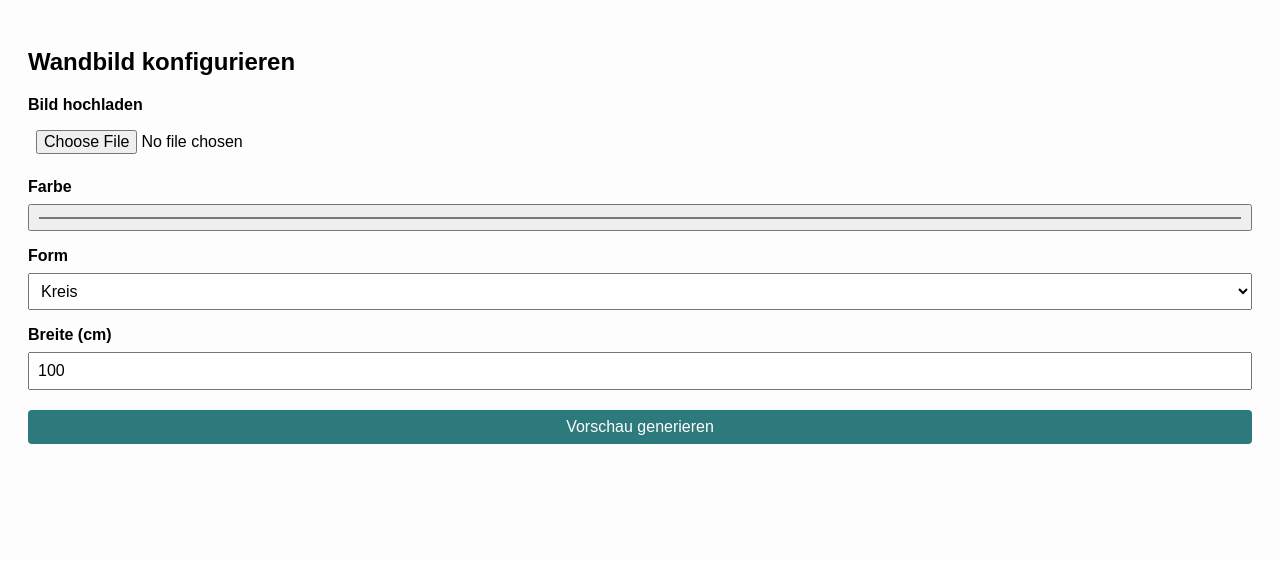
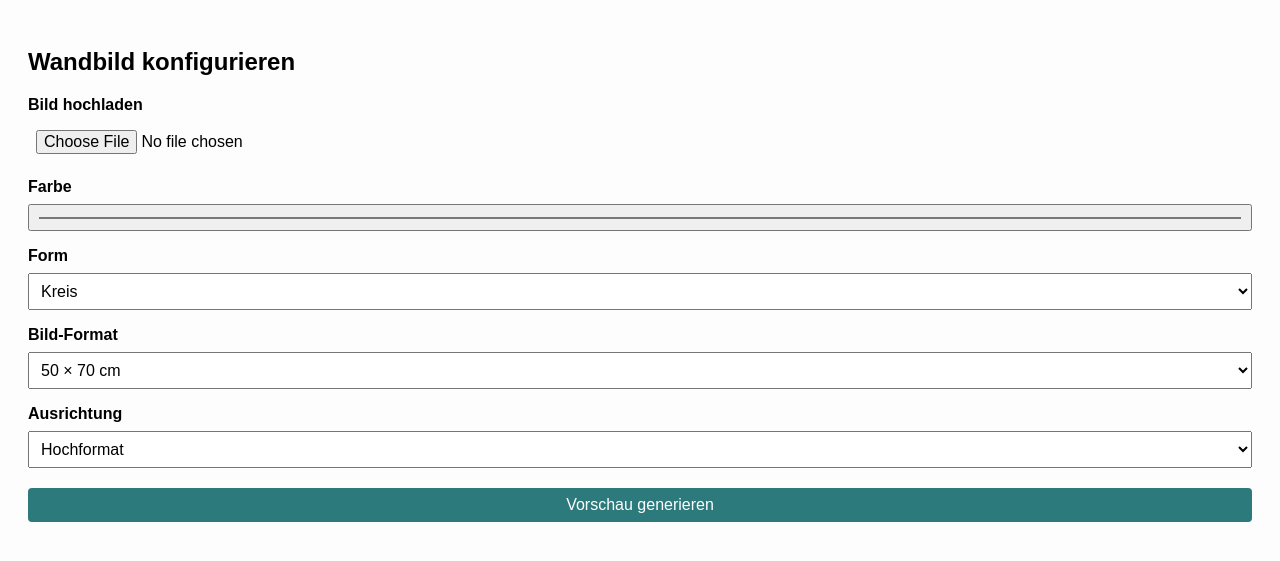
Before and after one commit to okanoeztuerk/metallsilhouette-generator, a Flask app: page /widget in a window 1280 px wide. Shown: the top 561 px of the page. Run offline with Flask 3, Linux system fonts and the light colour scheme.

Commit message:
option format

```diff
--- a/app.py
+++ b/app.py
@@ -266,60 +266,95 @@ def process_image(input_path: str, base_dir: str, width_cm: float, color: str, s
 @app.route("/api/generate-shopify", methods=["POST"])
 def generate_shopify():
     try:
-        # 1) Parameter auslesen
-        width_cm   = float(request.form["width_cm"])
-        color      = request.form["color"]
-        shape_type = request.form["shape"]
+        # --- 1) Felder auslesen ---
+        file        = request.files.get("image")
+        fmt         = request.form["format"]            # z.B. "50x70"
+        orientation = request.form.get("orientation", "portrait")
+        color       = request.form["color"]
+        shape_type  = request.form["shape"]
 
-        # 2) Neue UUID und Verzeichnis anlegen
+        if not file:
+            return jsonify({"error": "Kein Bild hochgeladen"}), 400
+
+        # --- 2) Format → cm-Werte ---
+        fmt_map = {
+            "50x70":   (50, 70),
+            "70x100":  (70, 100),
+            "100x140": (100, 140)
+        }
+        if fmt not in fmt_map:
+            return jsonify({"error": f"Unbekanntes Format {fmt}"}), 400
+
+        w_cm, h_cm = fmt_map[fmt]
+        if orientation == "landscape":
+            w_cm, h_cm = h_cm, w_cm
+
+        # --- 3) UUID-Ordner anlegen ---
         image_uid = str(uuid.uuid4())
-        # static/generated liegt bereits in deinem Projekt
-
-        # Erstelle nur den neuen ImageUID-Unterordner unter dem echten STATIC_DIR/generated
-        generated_parent = os.path.join(STATIC_DIR, "generated")
+        generated_parent = os.path.join(app.static_folder, "generated")
         os.makedirs(generated_parent, exist_ok=True)
-
         base_dir = os.path.join(generated_parent, image_uid)
         os.makedirs(base_dir, exist_ok=True)
 
-        # 3) Eingabebild speichern
-        file = request.files.get("image")
-        if not file:
-            return jsonify({"error": "Kein Bild hochgeladen"}), 400
+        # --- 4) Input speichern ---
         input_path = os.path.join(base_dir, "input.jpg")
         file.save(input_path)
 
-        # 4) Prüfe, ob background.jpg existiert
-        bg_path = os.path.join("static", "background.jpg")
-        if not os.path.isfile(bg_path):
-            return jsonify({"error": "Hintergrundbild static/background.jpg fehlt"}), 500
+        # --- 5) Eingangsbild zentriert auf Seitenverhältnis cropen ---
+        img = Image.open(input_path)
+        orig_w, orig_h = img.size
+        target_ratio = h_cm / w_cm
+        orig_ratio   = orig_h / orig_w
 
-        # 5) Bildverarbeitung (PNG, SVG, Vorschau) aufrufen
-        paths = process_image(input_path, base_dir, width_cm, color, shape_type)
+        if orig_ratio > target_ratio:
+            # Bild zu „hoch“ → Höhe reduzieren (oben/unten)
+            new_h = int(target_ratio * orig_w)
+            top   = (orig_h - new_h) // 2
+            img   = img.crop((0, top, orig_w, top + new_h))
+        else:
+            # Bild zu „breit“ → Breite reduzieren (links/rechts)
+            new_w = int(orig_h / target_ratio)
+            left  = (orig_w - new_w) // 2
+            img   = img.crop((left, 0, left + new_w, orig_h))
 
-        # 6) Absolute URLs zusammensetzen und zurückgeben
-        base_url = request.url_root.rstrip("/")
-        # Am Ende:
+        # Optional: als 512px-Basis resizen (wie process_image erwartet)
+        # img = img.resize((512, int(512 * target_ratio)), Image.LANCZOS)
+
+        img.save(input_path)
+
+        # --- 6) Prozessieren (PNG, SVG, Preview) ---
+        paths = process_image(
+            input_path,
+            base_dir,
+            width_cm=w_cm,
+            color=color,
+            shape_type=shape_type
+        )
+
+        # --- 7) URLs zurückgeben ---
         return jsonify({
             "type": "wandbild_ready",
-            "output_preview_url": url_for('static',
-                                        filename=f"generated/{image_uid}/preview.png",
-                                        _external=True),
-            "output_png_url":     url_for('static',
-                                        filename=f"generated/{image_uid}/output.png",
-                                        _external=True),
-            "output_svg_url":     url_for('static',
-                                        filename=f"generated/{image_uid}/output.svg",
-                                        _external=True),
+            "output_preview_url": url_for(
+                'static',
+                filename=f"generated/{image_uid}/preview.png",
+                _external=True
+            ),
+            "output_png_url": url_for(
+                'static',
+                filename=f"generated/{image_uid}/output.png",
+                _external=True
+            ),
+            "output_svg_url": url_for(
+                'static',
+                filename=f"generated/{image_uid}/output.svg",
+                _external=True
+            ),
             "image_uid": image_uid
         })
 
     except Exception as e:
-        # Logge den kompletten Trace ins Server-Log
         app.logger.exception("Fehler in /api/generate-shopify")
-        # Gib die Fehlermeldung im JSON zurück, damit du sie in widget.html siehst
         return jsonify({"error": str(e)}), 500
-
 
 
 @app.route("/generate", methods=["POST"])
--- a/templates/widget.html
+++ b/templates/widget.html
@@ -59,8 +59,20 @@
       </select>
     </div>
     <div class="form-group">
-      <label for="width_cm">Breite (cm)</label>
-      <input type="number" name="width_cm" id="width_cm" value="100" min="30" max="200" required>
+      <label for="format">Bild-Format</label>
+      <select name="format" id="format" required>
+        <option value="50x70">50 × 70 cm</option>
+        <option value="70x100">70 × 100 cm</option>
+        <option value="100x140">100 × 140 cm</option>
+      </select>
+    </div>
+
+    <div class="form-group">
+      <label for="orientation">Ausrichtung</label>
+      <select name="orientation" id="orientation">
+        <option value="portrait">Hochformat</option>
+        <option value="landscape">Querformat</option>
+      </select>
     </div>
     <button type="submit" id="generate-btn">Vorschau generieren</button>
   </form>
```
